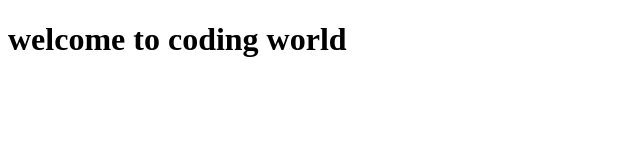
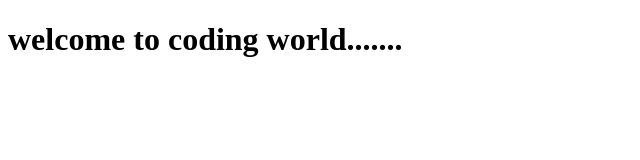
Before and after one commit to soumighoshgithub/INTERNSHIP-YSS, a plain HTML site: page index.html in a window 1280 px wide. Shown: the full height of the page, 0-640 px from the left. Drawn offline with Linux system fonts and the light colour scheme.

Commit message:
change h1 text

```diff
--- a/index.html
+++ b/index.html
@@ -7,6 +7,6 @@
     <title>Document</title>
 </head>
 <body>
-    <h1>welcome to coding world</h1>
+    <h1>welcome to coding world.......</h1>
 </body>
 </html>
```
